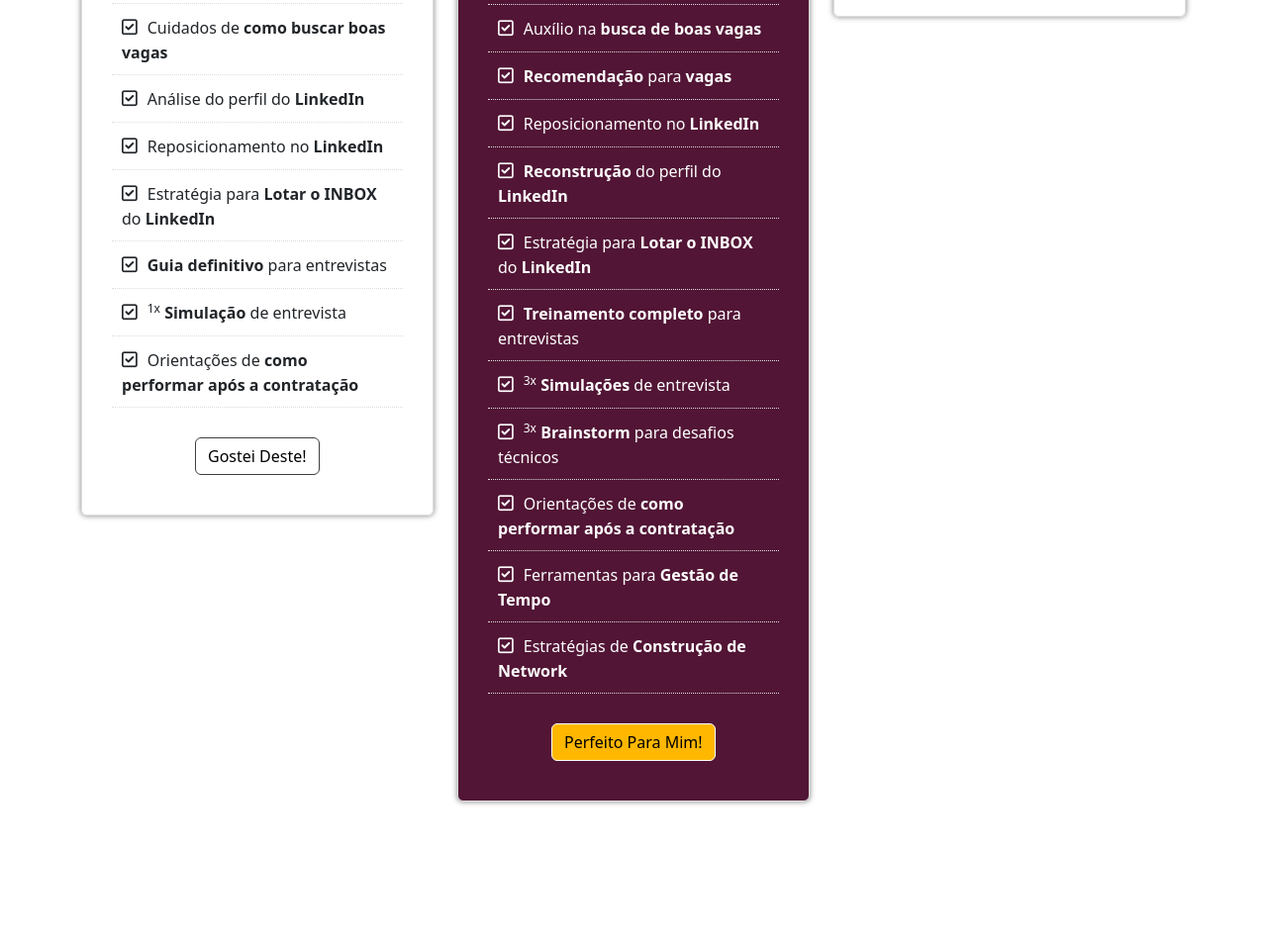
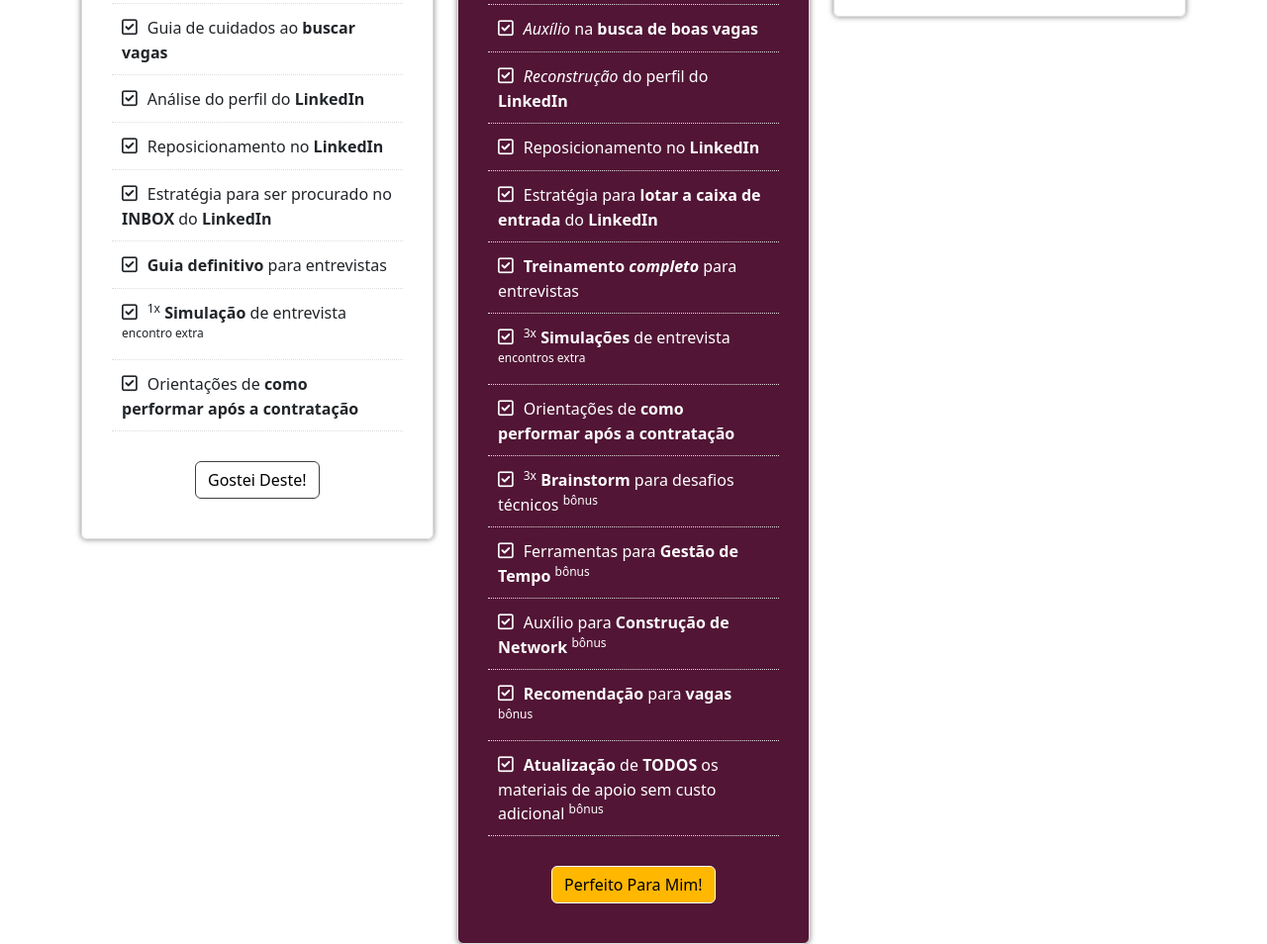
Before and after one commit to mentordosnerds/produtos, a plain HTML site: page index.html in a window 1280 px wide. Shown: the part 902-1856 px from the top of the page at 99% size. Drawn offline with nearby package versions, Linux system fonts and the light colour scheme.

Commit message:
Better details

```diff
--- a/index.html
+++ b/index.html
@@ -43,12 +43,12 @@
                                 <li>Tira dúvidas <strong>WhatsApp</strong> <sup><sup>horário comercial</sup></sup> <sub>+1 mês de acesso</sub></li>
                                 <li>Desenho de <strong>Plano de Carreira</strong></li>
                                 <li>Orientações e <strong>Plano de Estudos</strong></li>
-                                <li>Cuidados de <strong>como buscar boas vagas</strong></li>
+                                <li>Guia de cuidados ao <strong>buscar vagas</strong></li>
                                 <li>Análise do perfil do <strong>LinkedIn</strong></li>
                                 <li>Reposicionamento no <strong>LinkedIn</strong></li>
-                                <li>Estratégia para <strong>Lotar o INBOX</strong> do <strong>LinkedIn</strong></li>
+                                <li>Estratégia para ser procurado no <strong>INBOX</strong> do <strong>LinkedIn</strong></li>
                                 <li><strong>Guia definitivo</strong> para entrevistas</li>
-                                <li><sup>1x</sup> <strong>Simulação</strong> de entrevista</li>
+                                <li><sup>1x</sup> <strong>Simulação</strong> de entrevista <sup>encontro extra</sup></li>
                                 <li>Orientações de <strong>como performar após a contratação</strong></li>
                             </ul>
                             <a class="btn btn-custom" href="https://pay.kiwify.com.br/HmSGk8p">Gostei deste!</a>
@@ -75,17 +75,18 @@
                                 <li>Tira dúvidas <strong>WhatsApp</strong> <sup><sup>24h</sup></sup> <sub>+2 mêses de acesso</sub></li>
                                 <li>Desenho de <strong>Plano de Carreira</strong></li>
                                 <li>Orientações e <strong>Plano de Estudos</strong></li>
-                                <li>Auxílio na <strong>busca de boas vagas</strong></li>
-                                <li><strong>Recomendação</strong> para <strong>vagas</strong></li>
+                                <li><em>Auxílio</em> na <strong>busca de boas vagas</strong></li>
+                                <li><em>Reconstrução</em> do perfil do <strong>LinkedIn</strong></li>
                                 <li>Reposicionamento no <strong>LinkedIn</strong></li>
-                                <li><strong>Reconstrução</strong> do perfil do <strong>LinkedIn</strong></li>
-                                <li>Estratégia para <strong>Lotar o INBOX</strong> do <strong>LinkedIn</strong></li>
-                                <li><strong>Treinamento completo</strong> para entrevistas</li>
-                                <li><sup>3x</sup> <strong>Simulações</strong> de entrevista</li>
-                                <li><sup>3x</sup> <strong>Brainstorm</strong> para desafios técnicos</li>
+                                <li>Estratégia para <strong>lotar a caixa de entrada</strong> do <strong>LinkedIn</strong></li>
+                                <li><strong>Treinamento <em>completo</em></strong> para entrevistas</li>
+                                <li><sup>3x</sup> <strong>Simulações</strong> de entrevista <sup>encontros extra</sup></li>
                                 <li>Orientações de <strong>como performar após a contratação</strong></li>
-                                <li>Ferramentas para <strong>Gestão de Tempo</strong></li>
-                                <li>Estratégias de <strong>Construção de Network</strong></li>
+                                <li><sup>3x</sup> <strong>Brainstorm</strong> para desafios técnicos <sup>bônus</sup></li>
+                                <li>Ferramentas para <strong>Gestão de Tempo</strong> <sup>bônus</sup></li>
+                                <li>Auxílio para <strong>Construção de Network</strong> <sup>bônus</sup></li>
+                                <li><strong>Recomendação</strong> para <strong>vagas</strong> <sup>bônus</sup></li>
+                                <li><strong>Atualização</strong> de <strong>TODOS</strong> os materiais de apoio sem custo adicional <sup>bônus</sup></li>
                             </ul>
                             <a class="btn btn-custom" href="https://pay.kiwify.com.br/q3jBeNl">Perfeito para mim!</a>
                         </div>
```
